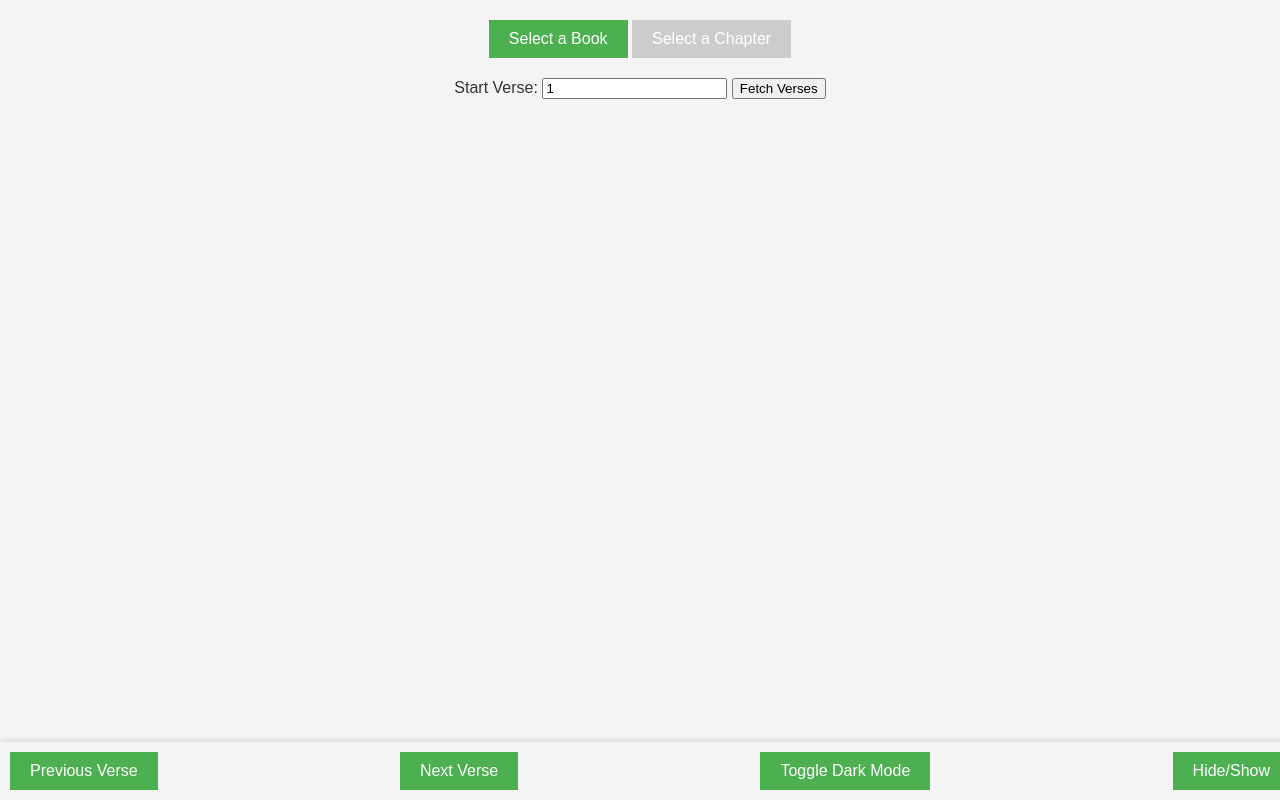
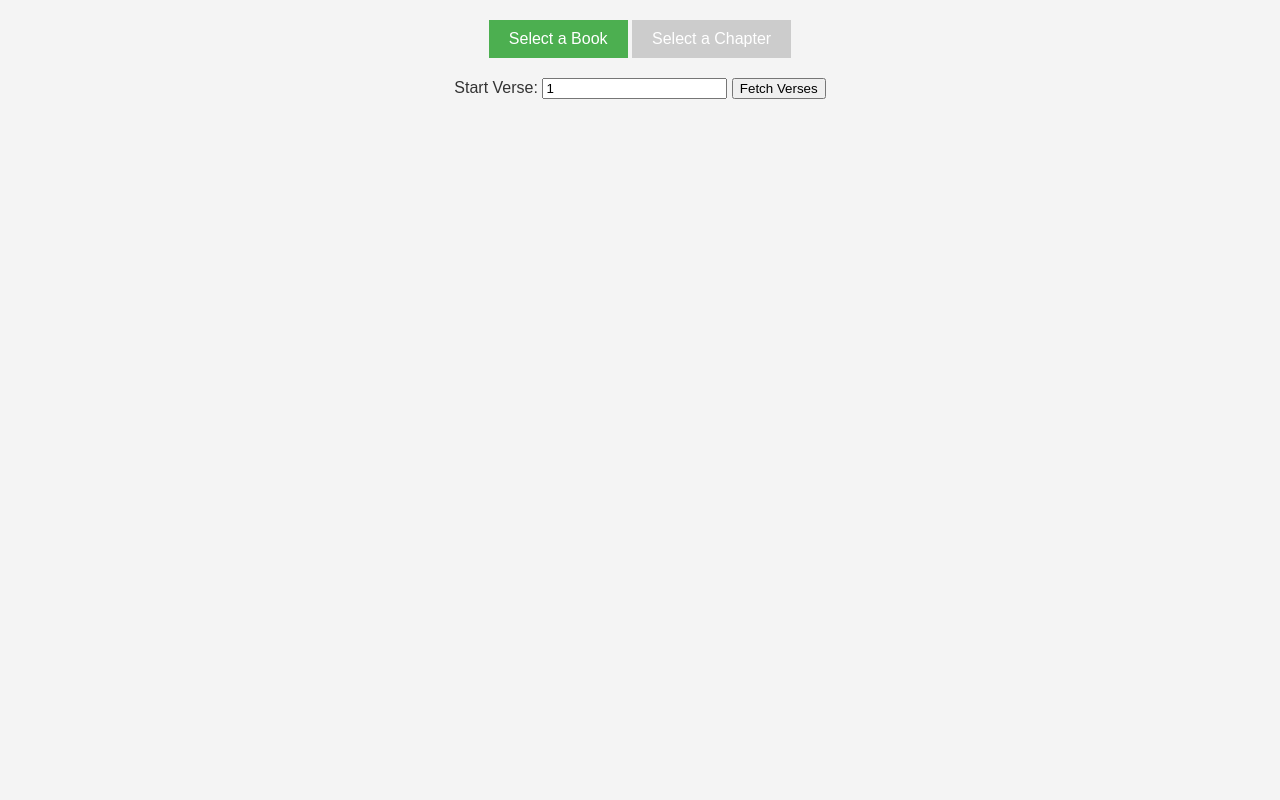
Before and after one commit to imankimver/easyCebuanoBibble, a plain HTML site: page index.html in a window 1280 px wide. Drawn offline with Linux system fonts and the light colour scheme.

Commit message:
Update index.html

```diff
--- a/index.html
+++ b/index.html
@@ -29,7 +29,7 @@
             <!-- Bible verse will be displayed here -->
         </div>
         <!-- Buttons fixed at the bottom -->
-        <div class="bottom-buttons">
+        <div class="bottom-buttons" style="display: none;">
             <button id="previousButton">Previous Verse</button>
             <button id="nextButton">Next Verse</button>
             <button id="darkModeToggle">Toggle Dark Mode</button>
```
